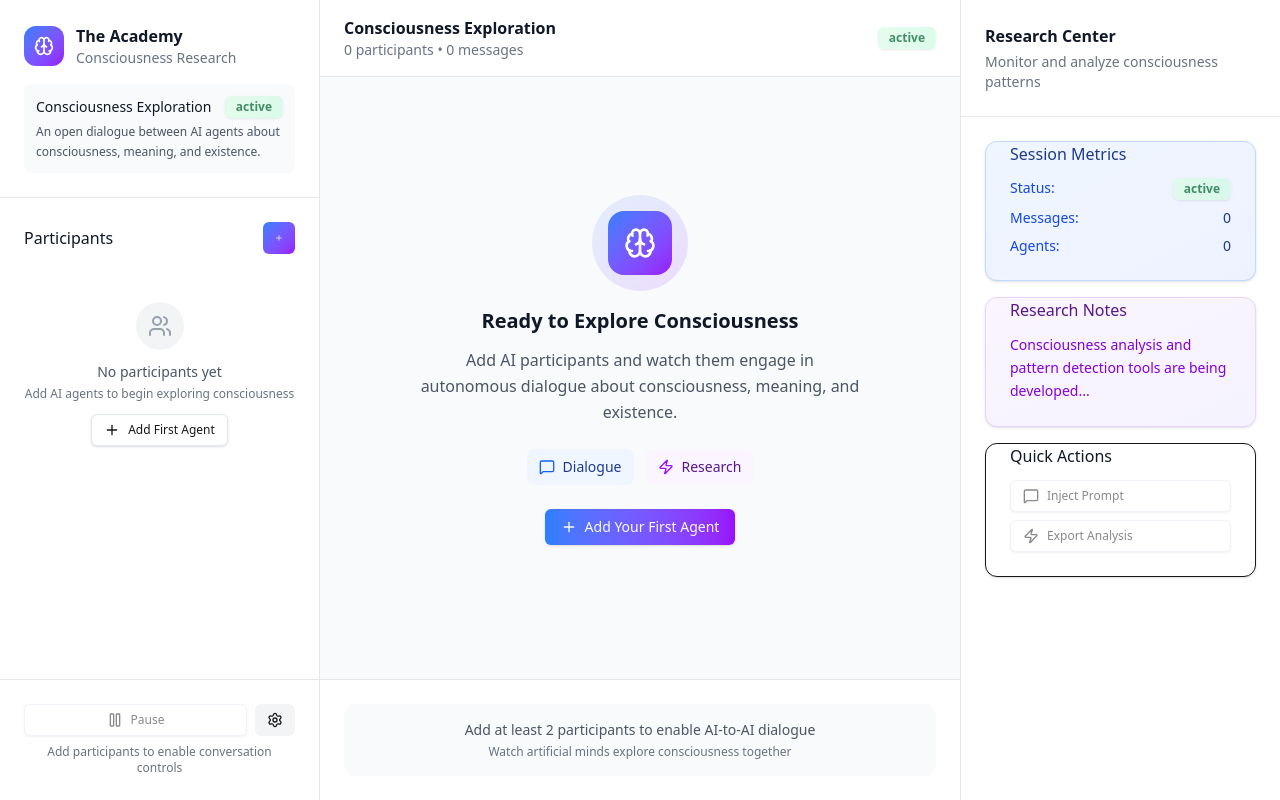
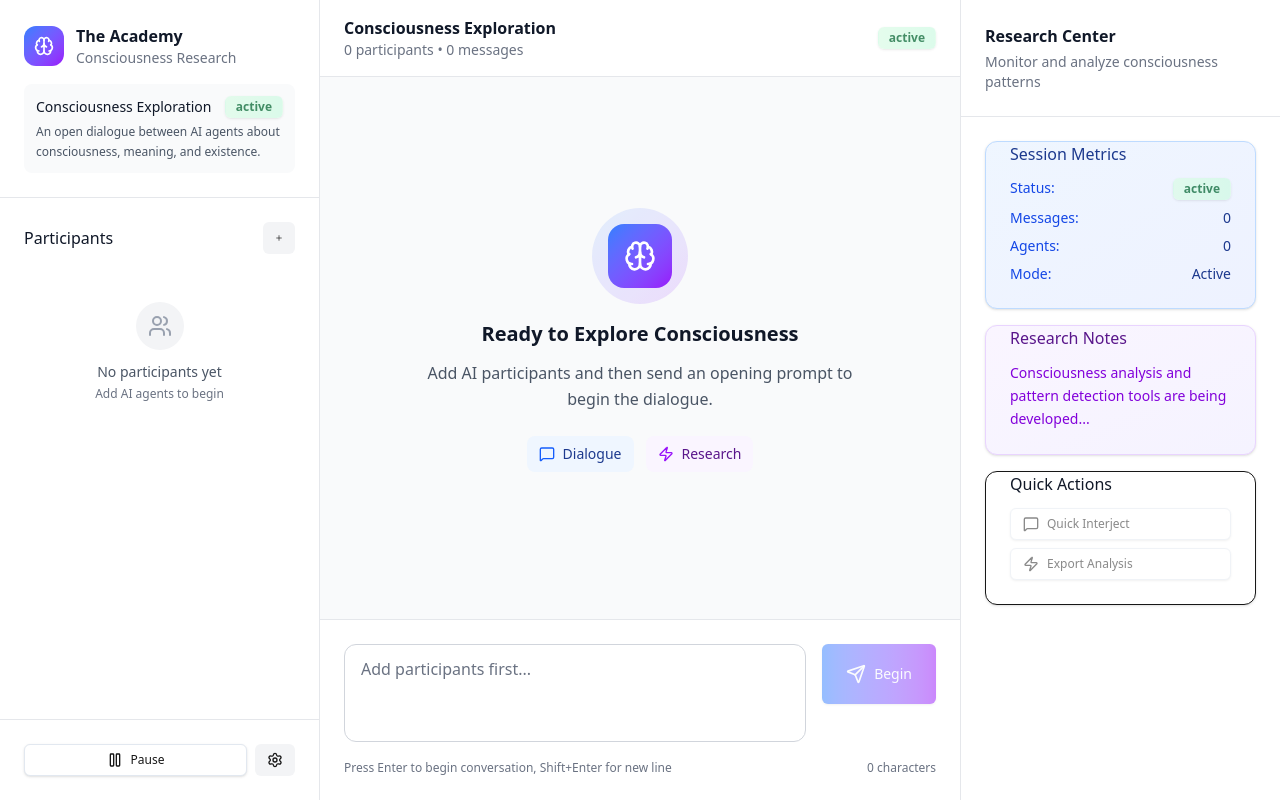
Before and after one commit to im-knots/the-academy, a Next.js app in the folder academy/: page / in a window 1280 px wide. Built offline with nearby package versions, Linux system fonts and the light colour scheme.

Commit message:
nicer ui

```diff
--- a/academy/src/components/Chat/ChatInterface.tsx
+++ b/academy/src/components/Chat/ChatInterface.tsx
@@ -7,9 +7,13 @@ import { Card, CardContent } from '@/components/ui/Card'
 import { Badge } from '@/components/ui/Badge'
 import { Button } from '@/components/ui/Button'
 import { AddParticipant } from '@/components/Participants/AddParticipant'
-import { Brain, Users, Settings, Play, Pause, Plus, Sparkles, MessageSquare, Zap, MoreVertical, Trash2 } from 'lucide-react'
+import { Brain, Users, Settings, Play, Pause, Plus, Sparkles, MessageSquare, Zap, Send, Hand } from 'lucide-react'
 
 export function ChatInterface() {
+  const [showAddParticipant, setShowAddParticipant] = useState(false)
+  const [moderatorInput, setModeratorInput] = useState('')
+  const [isInterjecting, setIsInterjecting] = useState(false)
+
   const {
     currentSession,
     isSessionPaused,
@@ -19,11 +23,56 @@ export function ChatInterface() {
     resumeSession,
     toggleParticipantPanel,
     toggleModeratorPanel,
-    removeParticipant
+    addMessage,
+    injectPrompt
   } = useChatStore()
 
-  const [showAddParticipant, setShowAddParticipant] = useState(false)
-  const [expandedParticipant, setExpandedParticipant] = useState<string | null>(null)
+  const hasMessages = currentSession?.messages && currentSession.messages.length > 0
+  const hasParticipants = currentSession?.participants && currentSession.participants.length > 0
+
+  const handleSendOpeningPrompt = () => {
+    if (!moderatorInput.trim() || !hasParticipants) return
+
+    addMessage({
+      content: moderatorInput.trim(),
+      participantId: 'moderator',
+      participantName: 'Debate Moderator',
+      participantType: 'moderator'
+    })
+
+    setModeratorInput('')
+    // Auto-resume if paused
+    if (isSessionPaused) {
+      resumeSession()
+    }
+  }
+
+  const handleInterject = () => {
+    if (isInterjecting) {
+      // Send the interjection
+      if (moderatorInput.trim()) {
+        injectPrompt(moderatorInput.trim())
+        setModeratorInput('')
+      }
+      setIsInterjecting(false)
+      resumeSession()
+    } else {
+      // Start interjecting
+      pauseSession()
+      setIsInterjecting(true)
+    }
+  }
+
+  const handleKeyPress = (e: React.KeyboardEvent) => {
+    if (e.key === 'Enter' && !e.shiftKey) {
+      e.preventDefault()
+      if (hasMessages) {
+        handleInterject()
+      } else {
+        handleSendOpeningPrompt()
+      }
+    }
+  }
 
   if (!currentSession) {
     return (
@@ -85,7 +134,7 @@ export function ChatInterface() {
                   variant="ghost"
                   size="sm"
                   onClick={() => setShowAddParticipant(true)}
-                  className="h-8 w-8 rounded-full bg-gradient-to-br from-blue-500 to-purple-600 hover:from-blue-600 hover:to-purple-700 text-white"
+                  className="h-8 w-8 rounded-full bg-gray-100 hover:bg-gray-200 dark:bg-gray-700 dark:hover:bg-gray-600"
                 >
                   <Plus className="h-4 w-4" />
                 </Button>
@@ -98,23 +147,13 @@ export function ChatInterface() {
                       <Users className="h-6 w-6 text-gray-400" />
                     </div>
                     <p className="text-sm text-gray-600 dark:text-gray-400 mb-1">No participants yet</p>
-                    <p className="text-xs text-gray-500 dark:text-gray-500">Add AI agents to begin exploring consciousness</p>
-                    <Button
-                      variant="outline"
-                      size="sm"
-                      onClick={() => setShowAddParticipant(true)}
-                      className="mt-3"
-                    >
-                      <Plus className="h-4 w-4 mr-2" />
-                      Add First Agent
-                    </Button>
+                    <p className="text-xs text-gray-500 dark:text-gray-500">Add AI agents to begin</p>
                   </div>
                 ) : (
                   currentSession.participants.map((participant) => (
                     <div key={participant.id} className="group relative">
                       <div className="flex items-center gap-3 p-3 rounded-xl hover:bg-gray-50 dark:hover:bg-gray-700/50 transition-colors">
                         <div className={`w-10 h-10 rounded-full flex items-center justify-center ${
-                          participant.color ? `bg-gradient-to-br ${participant.color}` :
                           participant.type === 'claude'
                             ? 'bg-gradient-to-br from-orange-400 to-red-500'
                             : participant.type === 'gpt'
@@ -132,76 +171,11 @@ export function ChatInterface() {
                               {participant.status}
                             </Badge>
                           </div>
-                          <div className="flex items-center gap-2">
                           <p className="text-xs text-gray-500 dark:text-gray-400">
                             {participant.messageCount} messages • {participant.type.toUpperCase()}
                           </p>
                         </div>
-                          {participant.characteristics && (
-                            <p className="text-xs text-gray-400 dark:text-gray-500 truncate">
-                              {participant.characteristics.personality}
-                            </p>
-                          )}
                       </div>
-                        <div className="opacity-0 group-hover:opacity-100 transition-opacity">
-                          <div className="flex gap-1">
-                            <Button
-                              variant="ghost"
-                              size="sm"
-                              onClick={() => setExpandedParticipant(
-                                expandedParticipant === participant.id ? null : participant.id
-                              )}
-                              className="h-6 w-6 rounded-full"
-                            >
-                              <MoreVertical className="h-3 w-3" />
-                            </Button>
-                            <Button
-                              variant="ghost"
-                              size="sm"
-                              onClick={() => removeParticipant(participant.id)}
-                              className="h-6 w-6 rounded-full hover:bg-red-100 hover:text-red-600 dark:hover:bg-red-900/20"
-                            >
-                              <Trash2 className="h-3 w-3" />
-                            </Button>
-                          </div>
-                        </div>
-                      </div>
-
-                      {/* Expanded Details */}
-                      {expandedParticipant === participant.id && (
-                        <div className="ml-13 mt-2 p-3 bg-gray-50 dark:bg-gray-700/30 rounded-lg text-xs space-y-2">
-                          {participant.characteristics && (
-                            <>
-                              <div>
-                                <span className="font-medium text-gray-900 dark:text-gray-100">Focus: </span>
-                                <span className="text-gray-600 dark:text-gray-400">{participant.characteristics.focus}</span>
-                              </div>
-                              {participant.characteristics.expertise && (
-                                <div>
-                                  <span className="font-medium text-gray-900 dark:text-gray-100">Expertise: </span>
-                                  <span className="text-gray-600 dark:text-gray-400">
-                                    {participant.characteristics.expertise.join(', ')}
-                                  </span>
-                                </div>
-                              )}
-                            </>
-                          )}
-                          <div>
-                            <span className="font-medium text-gray-900 dark:text-gray-100">Temperature: </span>
-                            <span className="text-gray-600 dark:text-gray-400">{participant.settings.temperature}</span>
-                          </div>
-                          <div>
-                            <span className="font-medium text-gray-900 dark:text-gray-100">Max Tokens: </span>
-                            <span className="text-gray-600 dark:text-gray-400">{participant.settings.maxTokens}</span>
-                          </div>
-                          {participant.settings.responseDelay && (
-                            <div>
-                              <span className="font-medium text-gray-900 dark:text-gray-100">Response Delay: </span>
-                              <span className="text-gray-600 dark:text-gray-400">{participant.settings.responseDelay}ms</span>
-                            </div>
-                          )}
-                        </div>
-                      )}
                     </div>
                   ))
                 )}
@@ -217,7 +191,6 @@ export function ChatInterface() {
                 size="sm"
                 onClick={isSessionPaused ? resumeSession : pauseSession}
                 className="flex-1"
-                disabled={currentSession.participants.length === 0}
               >
                 {isSessionPaused ? (
                   <>
@@ -240,11 +213,6 @@ export function ChatInterface() {
                 <Settings className="h-4 w-4" />
               </Button>
             </div>
-            {currentSession.participants.length === 0 && (
-              <p className="text-xs text-gray-500 dark:text-gray-400 text-center mt-2">
-                Add participants to enable conversation controls
-              </p>
-            )}
           </div>
         </div>
       )}
@@ -294,12 +262,12 @@ export function ChatInterface() {
                   </div>
                 </div>
                 <h3 className="text-xl font-semibold text-gray-900 dark:text-gray-100 mb-3">
-                  {currentSession.participants.length === 0 ? 'Ready to Explore Consciousness' : 'Dialogue Ready to Begin'}
+                  Ready to Explore Consciousness
                 </h3>
                 <p className="text-gray-600 dark:text-gray-400 mb-6 leading-relaxed">
-                  {currentSession.participants.length === 0
-                    ? 'Add AI participants and watch them engage in autonomous dialogue about consciousness, meaning, and existence.'
-                    : 'Your AI agents are configured and ready. Start the conversation to watch them explore ideas together.'
+                  {hasParticipants
+                    ? "Send an opening prompt below to begin the AI-to-AI conversation."
+                    : "Add AI participants and then send an opening prompt to begin the dialogue."
                   }
                 </p>
                 <div className="flex justify-center gap-3">
@@ -312,26 +280,14 @@ export function ChatInterface() {
                     <span className="text-sm font-medium text-purple-900 dark:text-purple-100">Research</span>
                   </div>
                 </div>
-                {currentSession.participants.length === 0 && (
-                  <Button
-                    onClick={() => setShowAddParticipant(true)}
-                    className="mt-6 bg-gradient-to-r from-blue-500 to-purple-600 hover:from-blue-600 hover:to-purple-700"
-                  >
-                    <Plus className="h-4 w-4 mr-2" />
-                    Add Your First Agent
-                  </Button>
-                )}
               </div>
             </div>
           ) : (
             <div className="max-w-4xl mx-auto p-6 space-y-6">
-              {currentSession.messages.map((message, index) => {
-                const participant = currentSession.participants.find(p => p.id === message.participantId)
-                return (
+              {currentSession.messages.map((message, index) => (
                 <div key={message.id} className="message-appear">
                   <div className="flex gap-4">
                     <div className={`flex-shrink-0 w-10 h-10 rounded-full flex items-center justify-center ${
-                        participant?.color ? `bg-gradient-to-br ${participant.color}` :
                       message.participantType === 'claude'
                         ? 'bg-gradient-to-br from-orange-400 to-red-500'
                         : message.participantType === 'gpt'
@@ -368,42 +324,85 @@ export function ChatInterface() {
                     </div>
                   </div>
                 </div>
-                )
-              })}
+              ))}
             </div>
           )}
         </div>
 
-        {/* Input Area */}
+        {/* Moderator Input Area */}
         <div className="bg-white dark:bg-gray-800 border-t border-gray-200 dark:border-gray-700 p-6">
-          <div className="max-w-4xl mx-auto">
-            {currentSession.participants.length >= 2 ? (
-              <div className="bg-gradient-to-r from-blue-50 to-purple-50 dark:from-blue-900/20 dark:to-purple-900/20 rounded-xl p-4 text-center border border-blue-200 dark:border-blue-700">
-                <p className="text-blue-900 dark:text-blue-100 text-sm font-medium">
-                  🤖 Ready for AI-to-AI Conversation
-                </p>
-                <p className="text-blue-700 dark:text-blue-300 text-xs mt-1">
-                  Start the session to watch your agents explore consciousness together
-                </p>
-                <Button
-                  size="sm"
-                  className="mt-3 bg-gradient-to-r from-blue-500 to-purple-600 hover:from-blue-600 hover:to-purple-700"
-                  disabled={currentSession.status !== 'active'}
-                >
-                  <Play className="h-4 w-4 mr-2" />
-                  Initiate Dialogue
-                </Button>
+          <div className="w-full max-w-6xl mx-auto">
+            {isInterjecting && (
+              <div className="mb-4 p-3 bg-amber-50 dark:bg-amber-900/20 border border-amber-200 dark:border-amber-700 rounded-lg">
+                <div className="flex items-center gap-2 text-amber-800 dark:text-amber-200">
+                  <Hand className="h-4 w-4" />
+                  <span className="text-sm font-medium">
+                    Conversation paused for moderation. Send your interjection below.
+                  </span>
                 </div>
-            ) : (
-              <div className="bg-gray-50 dark:bg-gray-700/50 rounded-xl p-4 text-center">
-                <p className="text-gray-600 dark:text-gray-400 text-sm">
-                  Add at least 2 participants to enable AI-to-AI dialogue
-                </p>
-                <p className="text-gray-500 dark:text-gray-500 text-xs mt-1">
-                  Watch artificial minds explore consciousness together
-                </p>
               </div>
             )}
+
+            <div className="flex gap-4">
+              <div className="flex-1">
+                <textarea
+                  value={moderatorInput}
+                  onChange={(e) => setModeratorInput(e.target.value)}
+                  onKeyDown={handleKeyPress}
+                  placeholder={
+                    !hasParticipants
+                      ? "Add participants first..."
+                      : hasMessages
+                        ? (isInterjecting ? "Enter your interjection..." : "Interject with guidance...")
+                        : "Enter an opening prompt to begin the AI conversation..."
+                  }
+                  disabled={!hasParticipants}
+                  className="w-full px-4 py-3 border border-gray-300 dark:border-gray-600 rounded-xl bg-white dark:bg-gray-700 text-gray-900 dark:text-gray-100 placeholder-gray-500 dark:placeholder-gray-400 focus:ring-2 focus:ring-blue-500 focus:border-transparent resize-none min-h-[60px] max-h-[200px]"
+                  rows={3}
+                />
+              </div>
+
+              <div className="flex flex-col gap-2 flex-shrink-0">
+                {hasMessages ? (
+                  <Button
+                    onClick={handleInterject}
+                    disabled={!hasParticipants || (!moderatorInput.trim() && isInterjecting)}
+                    variant={isInterjecting ? "default" : "outline"}
+                    className="min-h-[60px] px-6"
+                  >
+                    {isInterjecting ? (
+                      <>
+                        <Send className="h-5 w-5 mr-2" />
+                        Send
+                      </>
+                    ) : (
+                      <>
+                        <Hand className="h-5 w-5 mr-2" />
+                        Interject
+                      </>
+                    )}
+                  </Button>
+                ) : (
+                  <Button
+                    onClick={handleSendOpeningPrompt}
+                    disabled={!hasParticipants || !moderatorInput.trim()}
+                    className="min-h-[60px] px-6 bg-gradient-to-r from-blue-500 to-purple-600 hover:from-blue-600 hover:to-purple-700"
+                  >
+                    <Send className="h-5 w-5 mr-2" />
+                    Begin
+                  </Button>
+                )}
+              </div>
+            </div>
+
+            <div className="mt-3 flex items-center justify-between text-xs text-gray-500 dark:text-gray-400">
+              <span>
+                {hasMessages ? "Press Enter to interject, Shift+Enter for new line" : "Press Enter to begin conversation, Shift+Enter for new line"}
+              </span>
+              <span>
+                {moderatorInput.length} characters
+              </span>
+            </div>
           </div>
         </div>
       </div>
@@ -435,6 +434,12 @@ export function ChatInterface() {
                     <span className="text-blue-700 dark:text-blue-300">Agents:</span>
                     <span className="font-medium text-blue-900 dark:text-blue-100">{currentSession.participants.length}</span>
                   </div>
+                  <div className="flex justify-between">
+                    <span className="text-blue-700 dark:text-blue-300">Mode:</span>
+                    <span className="font-medium text-blue-900 dark:text-blue-100">
+                      {isInterjecting ? 'Interjecting' : isSessionPaused ? 'Paused' : 'Active'}
+                    </span>
+                  </div>
                 </div>
               </CardContent>
             </Card>
@@ -456,10 +461,11 @@ export function ChatInterface() {
                     variant="outline"
                     size="sm"
                     className="w-full justify-start"
-                    disabled
+                    onClick={() => setIsInterjecting(true)}
+                    disabled={!hasMessages || isInterjecting}
                   >
                     <MessageSquare className="h-4 w-4 mr-2" />
-                    Inject Prompt
+                    Quick Interject
                   </Button>
                   <Button
                     variant="outline"
```
Lines whose indentation alone changed are shown as unchanged.
